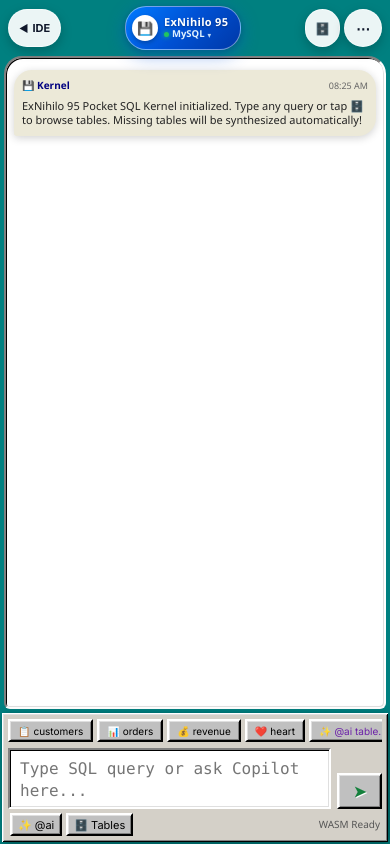
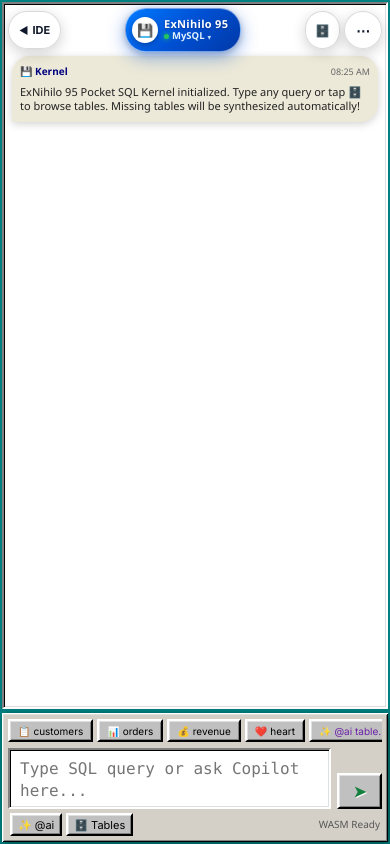
Before and after one commit to Mrityunjai-hue/exnihilo-95, a Next.js app: page / in a window 390 px wide. Built offline with nearby package versions, Linux system fonts and the light colour scheme.

Commit message:
fix(mobile): restore full-height chat window with floating capsules overlay

```diff
--- a/src/components/Mobile/PocketSQLChat.tsx
+++ b/src/components/Mobile/PocketSQLChat.tsx
@@ -508,25 +508,35 @@ export const PocketSQLChat: React.FC<PocketSQLChatProps> = ({
         paddingBottom: 'env(safe-area-inset-bottom, 0px)',
       }}
     >
-      {/* ── Floating Island Capsules Top Bar (Transparent Backdrop, Pure Teal Desktop) ── */}
-      <div
-        style={{
-          background: 'transparent',
-          padding: '6px 8px',
+      {/* ── Full-Height Chat Screen Container (Capsules Sit on Top of Chat Screen) ── */}
+      <div
+        style={{
+          position: 'relative',
+          flex: '1 1 auto',
+          minHeight: 0,
+          margin: '2px',
+          display: 'flex',
+          flexDirection: 'column',
+          overflow: 'hidden',
+        }}
+      >
+        {/* ── Floating Island Capsules: Sitting Directly on Top of Chat Screen ── */}
+        <div
+          style={{
+            position: 'absolute',
+            top: '6px',
+            left: '6px',
+            right: '6px',
+            zIndex: 100,
             display: 'flex',
             alignItems: 'center',
             justifyContent: 'space-between',
-          border: 'none',
-          flexShrink: 0,
-          position: 'relative',
             gap: '6px',
-          zIndex: 100,
-          width: '100%',
-          boxSizing: 'border-box',
+            pointerEvents: 'none',
           }}
         >
           {/* Zone 1: Left Navigation Floating Capsule */}
-        <div style={{ display: 'flex', alignItems: 'center', flexShrink: 0 }}>
+          <div style={{ display: 'flex', alignItems: 'center', flexShrink: 0, pointerEvents: 'auto' }}>
             <button
               type="button"
               className="win95-button"
@@ -540,13 +550,13 @@ export const PocketSQLChat: React.FC<PocketSQLChatProps> = ({
                 display: 'flex',
                 alignItems: 'center',
                 gap: '4px',
-              backgroundColor: 'rgba(255, 255, 255, 0.92)',
+                backgroundColor: 'rgba(255, 255, 255, 0.94)',
                 backdropFilter: 'blur(12px)',
                 WebkitBackdropFilter: 'blur(12px)',
-              boxShadow: '0 4px 12px rgba(0, 0, 0, 0.22)',
+                boxShadow: '0 4px 14px rgba(0, 0, 0, 0.18)',
                 color: '#0f172a',
                 cursor: 'pointer',
-              border: '1px solid rgba(255, 255, 255, 0.6)',
+                border: '1px solid rgba(0, 0, 0, 0.15)',
               }}
               title="Switch to Desktop IDE Workspace"
             >
@@ -574,6 +584,7 @@ export const PocketSQLChat: React.FC<PocketSQLChatProps> = ({
               height: '38px',
               flexShrink: 0,
               userSelect: 'none',
+              pointerEvents: 'auto',
             }}
             title="Tap to change SQL dialect & view engine settings"
           >
@@ -642,7 +653,7 @@ export const PocketSQLChat: React.FC<PocketSQLChatProps> = ({
           </div>
 
           {/* Zone 3: Right Action Floating Capsules */}
-        <div style={{ display: 'flex', alignItems: 'center', gap: '4px', flexShrink: 0 }}>
+          <div style={{ display: 'flex', alignItems: 'center', gap: '4px', flexShrink: 0, pointerEvents: 'auto' }}>
             <button
               type="button"
               className="win95-button"
@@ -656,13 +667,13 @@ export const PocketSQLChat: React.FC<PocketSQLChatProps> = ({
                 display: 'flex',
                 alignItems: 'center',
                 gap: '4px',
-              backgroundColor: 'rgba(255, 255, 255, 0.92)',
+                backgroundColor: 'rgba(255, 255, 255, 0.94)',
                 backdropFilter: 'blur(12px)',
                 WebkitBackdropFilter: 'blur(12px)',
-              boxShadow: '0 4px 12px rgba(0, 0, 0, 0.22)',
+                boxShadow: '0 4px 14px rgba(0, 0, 0, 0.18)',
                 color: '#0f172a',
                 cursor: 'pointer',
-              border: '1px solid rgba(255, 255, 255, 0.6)',
+                border: '1px solid rgba(0, 0, 0, 0.15)',
               }}
               title={`Database Catalog (${catalogTables.length} tables in memory)`}
             >
@@ -700,18 +711,19 @@ export const PocketSQLChat: React.FC<PocketSQLChatProps> = ({
                 display: 'flex',
                 alignItems: 'center',
                 justifyContent: 'center',
-              backgroundColor: 'rgba(255, 255, 255, 0.92)',
+                backgroundColor: 'rgba(255, 255, 255, 0.94)',
                 backdropFilter: 'blur(12px)',
                 WebkitBackdropFilter: 'blur(12px)',
-              boxShadow: '0 4px 12px rgba(0, 0, 0, 0.22)',
+                boxShadow: '0 4px 14px rgba(0, 0, 0, 0.18)',
                 color: '#0f172a',
                 cursor: 'pointer',
-              border: '1px solid rgba(255, 255, 255, 0.6)',
+                border: '1px solid rgba(0, 0, 0, 0.15)',
               }}
               title="More Options"
             >
               ⋯
             </button>
+          </div>
         </div>
 
         {/* ── More Options Popover Menu ── */}
@@ -847,25 +859,25 @@ export const PocketSQLChat: React.FC<PocketSQLChatProps> = ({
             setIsDialectMenuOpen(false);
           }}
         />
-      </div>
-
-      {/* ── Scrollable Chat Stream (Message History) ───────────────── */}
+
+        {/* ── Scrollable Chat Stream (Message History) ── */}
         <div
           className="win95-inset"
           style={{
             flex: '1 1 auto',
             minHeight: 0,
-          margin: '0 4px 2px 4px',
-          borderRadius: '18px 18px 6px 6px',
+            width: '100%',
+            height: '100%',
             backgroundColor: '#ffffff',
             overflowY: 'auto',
             overflowX: 'hidden',
-          padding: '12px 8px',
+            padding: '52px 8px 12px 8px', // 52px top padding keeps initial message cleanly below floating capsules!
             display: 'flex',
             flexDirection: 'column',
             gap: '12px',
             WebkitOverflowScrolling: 'touch',
             overscrollBehavior: 'contain',
+            boxSizing: 'border-box',
           }}
         >
         {messages.map((msg) => {
@@ -1335,6 +1347,7 @@ export const PocketSQLChat: React.FC<PocketSQLChatProps> = ({
         )}
 
         <div ref={messagesEndRef} />
+      </div>
       </div>
 
       {/* ── Sticky Input Dock (Bottom Composer) ─────────────────────── */}
```
Also changed, not shown: public/sw.js. Lines whose indentation alone changed are shown as unchanged.
